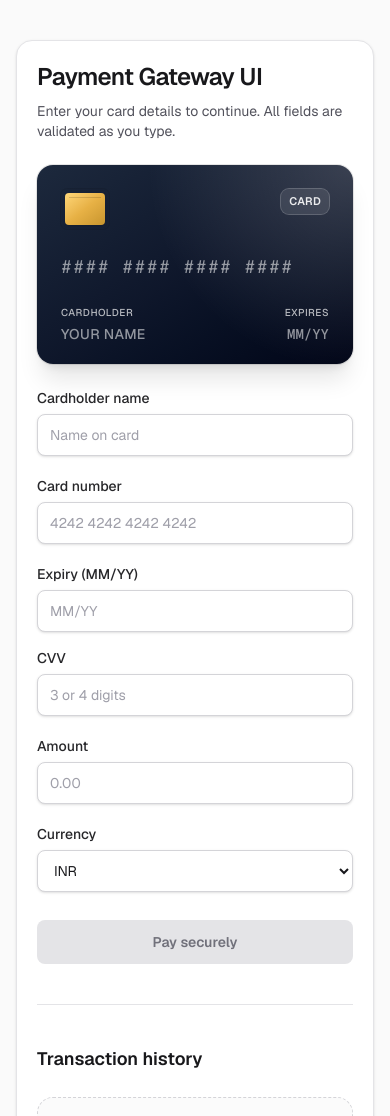
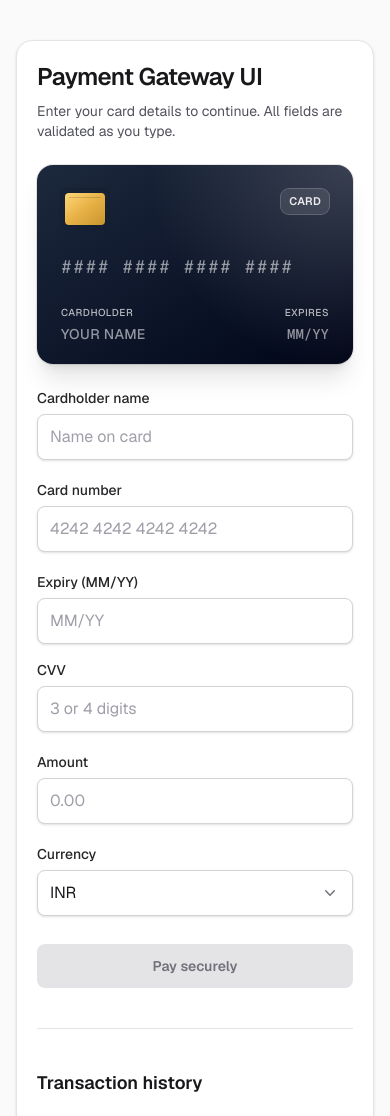
Before and after one commit to paruljamwal/Payment_Gateway, a Next.js app: page / in a window 390 px wide. Shown: the top 1116 px of the page. Built offline with nearby package versions, Linux system fonts and the light colour scheme.

Commit message:
fix: dropdown in mobile screens

```diff
--- a/src/components/payment/CurrencySelect.tsx
+++ b/src/components/payment/CurrencySelect.tsx
@@ -1,6 +1,15 @@
+"use client";
+
+import clsx from "clsx";
+import { useCallback, useEffect, useId, useRef, useState } from "react";
 import type { CurrencyType } from "@/types/payment";
 import { currencies } from "@/types/payment";
-import FormField from "@/components/payment/FormField";
+import {
+  FORM_ERROR_TEXT_CLASS,
+  FORM_FIELD_STACK_CLASS,
+  FORM_LABEL_CLASS,
+  formControlClasses,
+} from "@/constants/ui";
 
 export type CurrencySelectProps = {
   id: string;
@@ -11,6 +20,23 @@ export type CurrencySelectProps = {
   error?: string;
 };
 
+function ChevronIcon({ expanded }: { expanded: boolean }) {
+  return (
+    <svg
+      aria-hidden
+      viewBox="0 0 20 20"
+      fill="currentColor"
+      className={clsx("h-5 w-5 transition-transform", expanded && "rotate-180")}
+    >
+      <path
+        fillRule="evenodd"
+        d="M5.23 7.21a.75.75 0 011.06.02L10 11.168l3.71-3.938a.75.75 0 111.08 1.04l-4.25 4.5a.75.75 0 01-1.08 0l-4.25-4.5a.75.75 0 01.02-1.06z"
+        clipRule="evenodd"
+      />
+    </svg>
+  );
+}
+
 export default function CurrencySelect({
   id,
   label,
@@ -19,24 +45,108 @@ export default function CurrencySelect({
   onBlur,
   error,
 }: CurrencySelectProps) {
+  const [open, setOpen] = useState(false);
+  const containerRef = useRef<HTMLDivElement>(null);
+  const listboxId = useId();
+  const errorId = `${id}-error`;
+
+  const close = useCallback(() => {
+    setOpen(false);
+  }, []);
+
+  useEffect(() => {
+    if (!open) {
+      return;
+    }
+
+    const onDocPointerDown = (event: PointerEvent) => {
+      if (containerRef.current?.contains(event.target as Node)) {
+        return;
+      }
+      close();
+      onBlur();
+    };
+
+    const onKeyDown = (event: KeyboardEvent) => {
+      if (event.key === "Escape") {
+        close();
+        onBlur();
+      }
+    };
+
+    document.addEventListener("pointerdown", onDocPointerDown);
+    document.addEventListener("keydown", onKeyDown);
+    return () => {
+      document.removeEventListener("pointerdown", onDocPointerDown);
+      document.removeEventListener("keydown", onKeyDown);
+    };
+  }, [open, close, onBlur]);
+
+  const selectOption = (code: CurrencyType) => {
+    onChange(code);
+    close();
+    onBlur();
+  };
+
   return (
-    <FormField id={id} label={label} error={error}>
-      <select
-        value={value}
-        onChange={(event) => {
-          const next = event.target.value;
-          if (next === "INR" || next === "USD") {
-            onChange(next);
-          }
-        }}
-        onBlur={onBlur}
-      >
-        {currencies.map((code) => (
-          <option key={code} value={code}>
-            {code}
-          </option>
-        ))}
-      </select>
-    </FormField>
+    <div className={FORM_FIELD_STACK_CLASS}>
+      <label htmlFor={id} className={FORM_LABEL_CLASS}>
+        {label}
+      </label>
+      <div ref={containerRef} className="relative min-w-0">
+        <button
+          type="button"
+          id={id}
+          className={clsx(
+            formControlClasses({ invalid: Boolean(error) }),
+            "flex items-center justify-between gap-2 text-left",
+          )}
+          aria-expanded={open}
+          aria-haspopup="listbox"
+          aria-controls={open ? listboxId : undefined}
+          aria-describedby={error ? errorId : undefined}
+          onClick={() => setOpen((previous) => !previous)}
+        >
+          <span className="min-w-0 truncate">{value}</span>
+          <span className="pointer-events-none shrink-0 text-zinc-500 dark:text-zinc-400">
+            <ChevronIcon expanded={open} />
+          </span>
+        </button>
+        {open ? (
+          <ul
+            id={listboxId}
+            role="listbox"
+            className="absolute left-0 right-0 top-full z-50 mt-1 max-h-60 min-w-0 overflow-auto rounded-lg border border-zinc-300 bg-white py-1 text-zinc-900 shadow-lg ring-1 ring-black/5 dark:border-zinc-600 dark:bg-zinc-950 dark:text-zinc-50 dark:ring-white/10"
+          >
+            {currencies.map((code) => (
+              <li key={code} role="presentation">
+                <button
+                  type="button"
+                  role="option"
+                  aria-selected={value === code}
+                  className={clsx(
+                    "flex w-full min-w-0 px-3 py-2.5 text-left text-base sm:text-sm",
+                    value === code
+                      ? "bg-zinc-100 font-medium dark:bg-zinc-800"
+                      : "hover:bg-zinc-50 dark:hover:bg-zinc-900",
+                  )}
+                  onMouseDown={(event) => {
+                    event.preventDefault();
+                  }}
+                  onClick={() => selectOption(code)}
+                >
+                  {code}
+                </button>
+              </li>
+            ))}
+          </ul>
+        ) : null}
+      </div>
+      {error ? (
+        <p id={errorId} role="alert" className={FORM_ERROR_TEXT_CLASS}>
+          {error}
+        </p>
+      ) : null}
+    </div>
   );
 }
--- a/src/constants/ui.ts
+++ b/src/constants/ui.ts
@@ -26,7 +26,7 @@ export const TRANSACTION_HISTORY_CARD_CLASS =
 export const TRANSACTION_HISTORY_LIST_CLASS = "flex flex-col gap-3";
 
 export const TRANSACTION_DETAIL_DIALOG_CLASS =
-  "w-[min(100vw-2rem,28rem)] max-h-[min(90vh,32rem)] overflow-y-auto rounded-2xl border border-zinc-200 bg-white p-6 text-zinc-900 shadow-xl backdrop:bg-black/50 dark:border-zinc-700 dark:bg-zinc-950 dark:text-zinc-50";
+  "box-border w-[min(28rem,calc(100vw-2rem))] max-h-[min(90dvh,32rem)] overflow-y-auto overscroll-contain rounded-2xl border border-zinc-200 bg-white p-6 text-zinc-900 shadow-xl backdrop:bg-black/50 dark:border-zinc-700 dark:bg-zinc-950 dark:text-zinc-50";
 
 export const TRANSACTION_EMPTY_STATE_CLASS =
   "rounded-2xl border border-dashed border-zinc-300 bg-zinc-50/80 px-6 py-12 text-center dark:border-zinc-600 dark:bg-zinc-900/40";
@@ -62,7 +62,7 @@ export const PAYMENT_SUBTITLE_CLASS =
 
 export const PAYMENT_SECTION_STACK_CLASS = "mb-6 space-y-2 md:mb-8 md:space-y-3";
 
-export const PAYMENT_FORM_STACK_CLASS = "flex flex-col gap-5 md:gap-6";
+export const PAYMENT_FORM_STACK_CLASS = "flex min-w-0 flex-col gap-5 md:gap-6";
 
 export const PAYMENT_PRIMARY_ACTION_LABEL = "Pay securely";
 
@@ -79,12 +79,12 @@ export const FORM_LABEL_CLASS =
   "text-sm font-medium text-zinc-800 dark:text-zinc-100";
 
 /** Vertical rhythm inside a single field. */
-export const FORM_FIELD_STACK_CLASS = "flex flex-col gap-1.5";
+export const FORM_FIELD_STACK_CLASS = "flex min-w-0 flex-col gap-1.5";
 
 /** Default text-like control surface. */
 export function formControlClasses(options?: { invalid?: boolean }): string {
   return clsx(
-    "w-full rounded-lg border bg-white px-3 py-2.5 text-sm text-zinc-900 shadow-sm transition",
+    "w-full min-w-0 max-w-full rounded-lg border bg-white px-3 py-2.5 text-base text-zinc-900 shadow-sm transition sm:text-sm",
     "border-zinc-300 placeholder:text-zinc-400",
     "focus-visible:outline-none focus-visible:ring-2 focus-visible:ring-zinc-900 focus-visible:ring-offset-2",
     "disabled:cursor-not-allowed disabled:bg-zinc-100 disabled:text-zinc-500",
```
